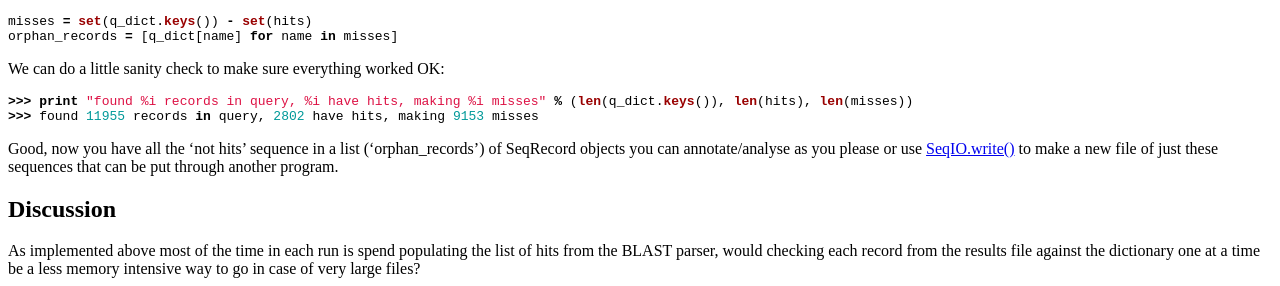
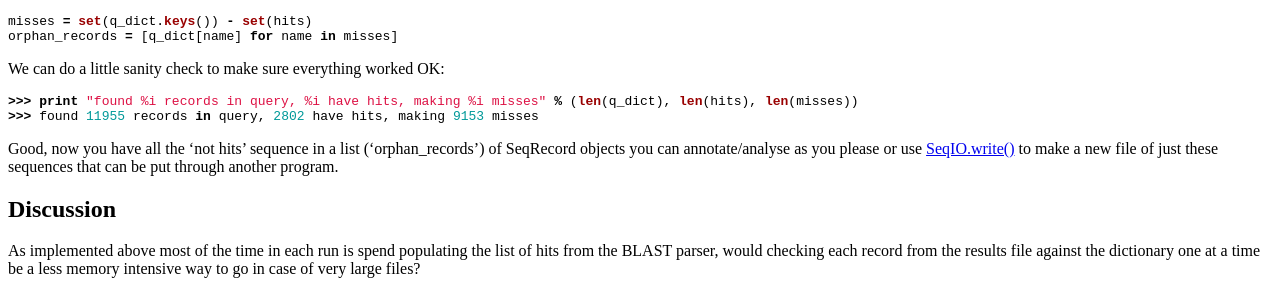
Before and after one commit to biopython/biopython.github.io, a Jekyll site: the page built from wiki/Retrieve_nonmatching_blast_queries.md, in a window 1280 px wide. Shown: the part 556-842 px from the top of the page. Built offline with Jekyll 4.4.1, drawn with Linux system fonts in a browser that asks for light colours.

Commit message:
Change to wiki page

````diff
--- a/wiki/Retrieve_nonmatching_blast_queries.md
+++ b/wiki/Retrieve_nonmatching_blast_queries.md
@@ -55,7 +55,7 @@ orphan_records = [q_dict[name] for name in misses]
 We can do a little sanity check to make sure everything worked OK:
 
 ``` python
->>> print "found %i records in query, %i have hits, making %i misses" % (len(q_dict.keys()), len(hits), len(misses))
+>>> print "found %i records in query, %i have hits, making %i misses" % (len(q_dict), len(hits), len(misses))
 >>> found 11955 records in query, 2802 have hits, making 9153 misses
 ```
 
````
Also changed, not shown: 1 other file.
